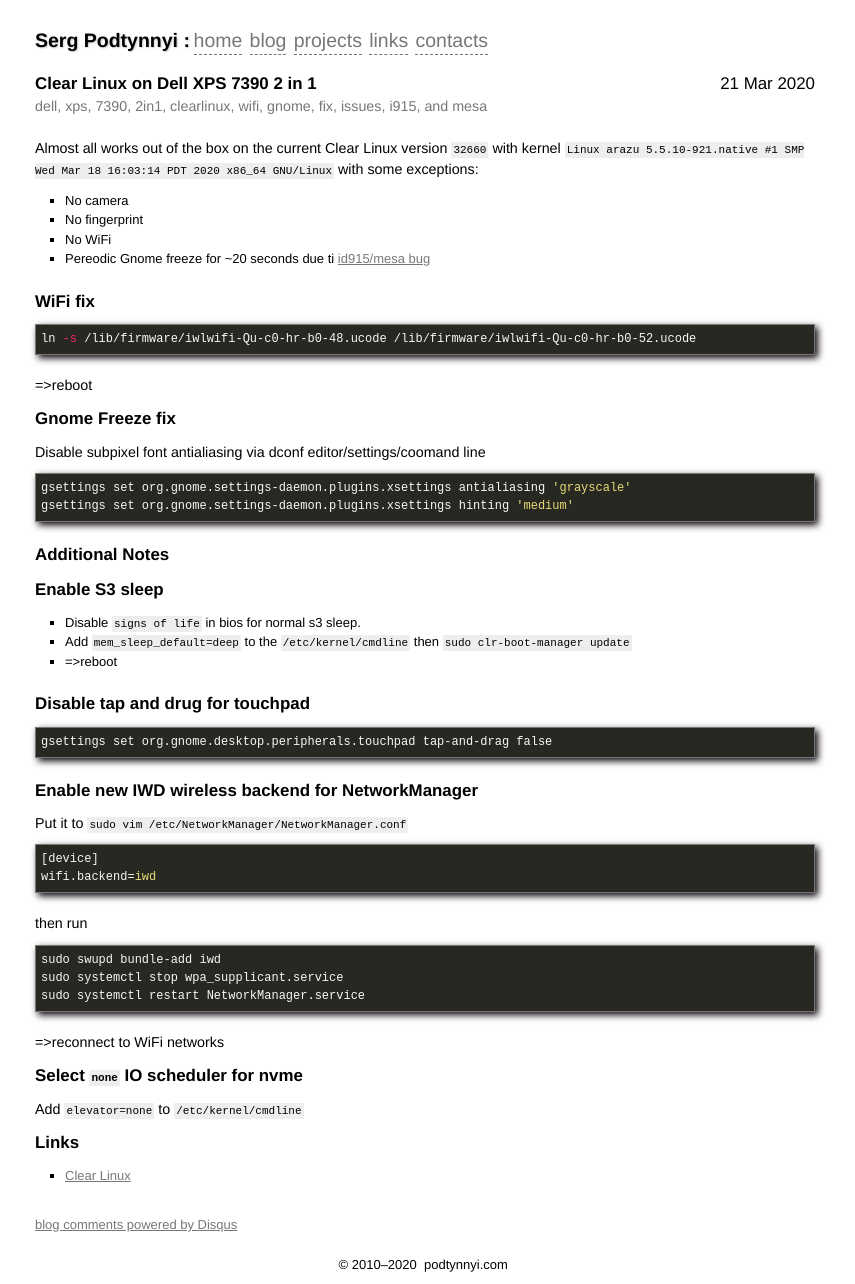
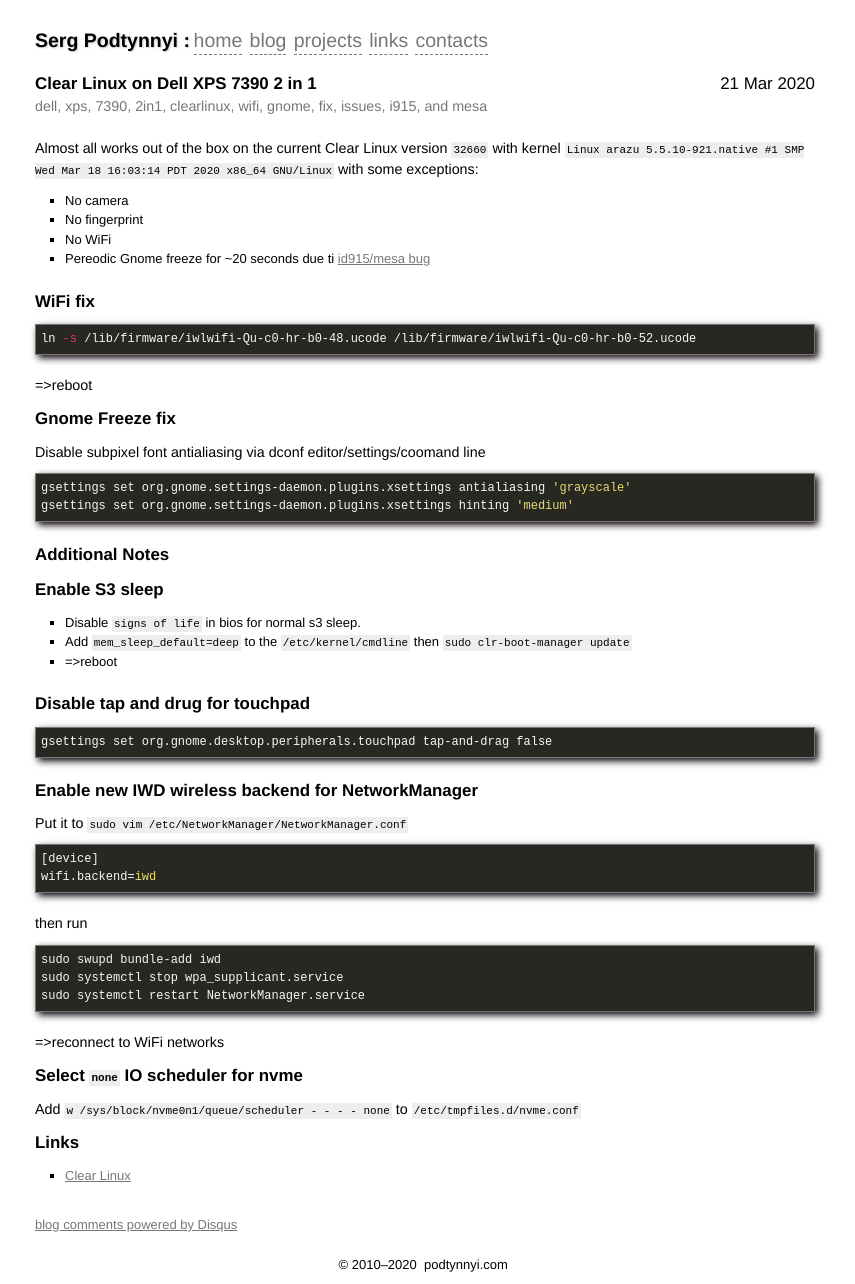
Before and after one commit to shtirlic/shtirlic.github.com, a Jekyll site: the page built from _posts/2020-03-21-dell-xps-7390-2-1-clear-linux.markdown, in a window 1280 px wide. Shown: the whole page, without its empty margins (215-1070 px from the left). Built offline with Jekyll 4.4.1, drawn with Linux system fonts in a browser that asks for light colours; nearby versions of some CDN libraries; some web fonts are replaced; comment, search, counter and statistics services are not loaded.

Commit message:
Update 2020-03-21-dell-xps-7390-2-1-clear-linux.markdown

```diff
--- a/_posts/2020-03-21-dell-xps-7390-2-1-clear-linux.markdown
+++ b/_posts/2020-03-21-dell-xps-7390-2-1-clear-linux.markdown
@@ -70,7 +70,7 @@
 Select `none` IO scheduler for nvme
 -------------------------
 
-Add `elevator=none` to `/etc/kernel/cmdline`
+Add `w /sys/block/nvme0n1/queue/scheduler - - - - none` to `/etc/tmpfiles.d/nvme.conf`
 
 
 Links
```
